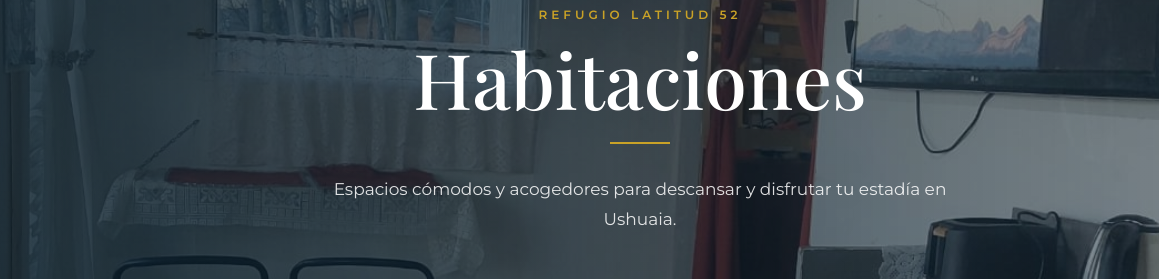
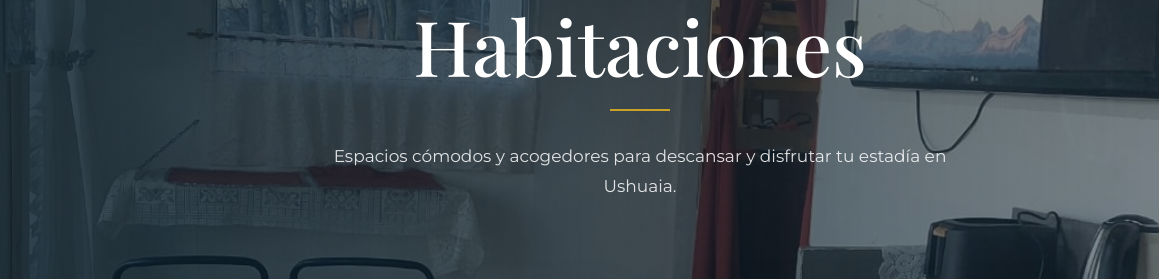
Before and after one commit to Rodrigo198636/webHostal, a plain HTML site: page refugio-latitud-52/habitaciones.html in a window 1280 px wide. Shown: the part 173-452 px from the top of the page, 0-1159 px from the left. Drawn offline with nearby package versions, Linux system fonts and the light colour scheme.

Commit message:
se corrigieron detalles

```diff
--- a/refugio-latitud-52/habitaciones.html
+++ b/refugio-latitud-52/habitaciones.html
@@ -132,10 +132,6 @@
 
                 <div class="habitaciones-title">
 
-                    <p class="section-eyebrow">
-                        REFUGIO LATITUD 52
-                    </p>
-
                     <h1 data-i18n="rooms_page_title">
                         Nuestras habitaciones
                     </h1>
--- a/refugio-latitud-52/js/main.js
+++ b/refugio-latitud-52/js/main.js
@@ -232,7 +232,7 @@ const translations = {
         hero_title_highlight: "Fin del Mundo",
         hero_description:
         "Hay lugares que simplemente se visitan, y otros que se sienten. En Ushuaia encontramos nuestro pequeño hogar: un espacio cálido y tranquilo donde descansar después de descubrir los paisajes del Fin del Mundo, compartir una charla, disfrutar un desayuno y sentirse un poquito más cerca de casa.",
-        contact_title: "¿Querés consultarnos?",
+        contact_title: "¿Querés contactarnos?",
         contact_description:
             "Estamos para ayudarte. Dejanos tu mensaje y nos pondremos en contacto.",
         contact_name: "Nombre",
```
Also changed, not shown: refugio-latitud-52/index.html (+1 -1 lines).
